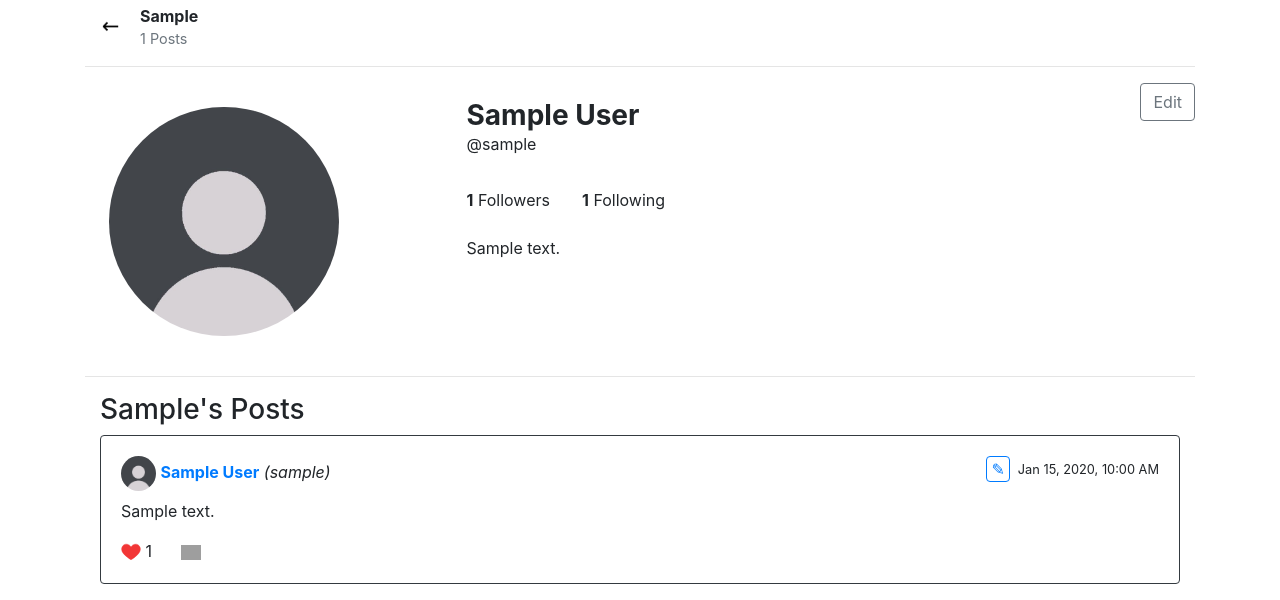
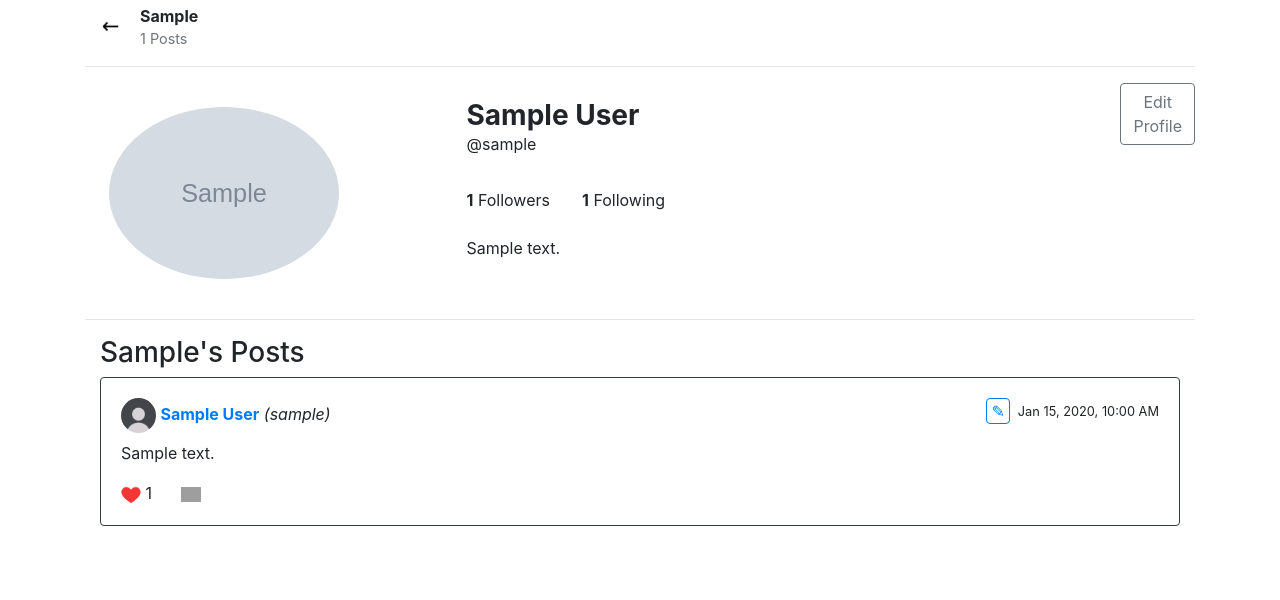
Before and after one commit to shlok-mehndiratta/network, a Django app: a page that uses network/templates/network/layout.html in a window 1280 px wide. Shown: the part 56-656 px from the top of the page. Run offline with Django 3.2, Linux system fonts and the light colour scheme; a user stored in the database is signed in; tables that the repository leaves empty hold one stand-in row (values such as "Sample post"); grey boxes marked "Sample" are stand-in pictures; some libraries are stand-ins or nearby versions; grey boxes are pictures that could not be loaded.

Commit message:
Edit button workflow added

```diff
--- a/network/forms.py
+++ b/network/forms.py
@@ -2,6 +2,37 @@ from django import forms
 from .models import User
 
 class ProfileForm(forms.ModelForm):
+    # Add a custom 'name' field that isn't directly on the model
+    name = forms.CharField(max_length=100, required=True, help_text="Your full name.")
+
     class Meta:
         model = User
-        fields = ['profile_picture', 'bio']
+        # Reorder this list to put 'profile_picture' first
+        fields = ['profile_picture', 'name', 'username', 'bio']
+        widgets = {
+            'bio': forms.Textarea(attrs={'rows': 3}),
+        }
+
+
+    def __init__(self, *args, **kwargs):
+        # Prefill the 'name' field by combining first_name and last_name
+        super().__init__(*args, **kwargs)
+        if self.instance:
+            self.fields['name'].initial = f"{self.instance.first_name} {self.instance.last_name}".strip()
+
+        # Apply Bootstrap styling to all fields
+        for field_name, field in self.fields.items():
+            field.widget.attrs['class'] = 'form-control'
+
+    def save(self, commit=True):
+        # Override the save method to handle the custom 'name' field
+        user = super().save(commit=False)
+
+        # Split the 'name' from the form back into first_name and last_name
+        name_parts = self.cleaned_data.get('name').split(' ', 1)
+        user.first_name = name_parts[0]
+        user.last_name = name_parts[1] if len(name_parts) > 1 else ''
+
+        if commit:
+            user.save()
+        return user
--- a/network/static/network/js/profile.js
+++ b/network/static/network/js/profile.js
@@ -1,68 +1,106 @@
 document.addEventListener("DOMContentLoaded", () => {
-    // Find the single follow button on the page
+    // --- FOLLOW/UNFOLLOW LOGIC (No changes here) ---
     const followBtn = document.querySelector('#follow-btn');
-
-    // If the button exists, add a single click event listener
     if (followBtn) {
         followBtn.addEventListener('click', handleFollow);
     }
 
-    // This loads the user's posts
-    view_posts(profile_name);
+    // --- EDIT PROFILE MODAL LOGIC (All changes are here) ---
+    const saveButton = document.querySelector('#save-profile-changes');
+    const editForm = document.querySelector('#edit-profile-form');
+
+    if (saveButton && editForm) {
+        saveButton.addEventListener('click', () => {
+            handleProfileUpdate(editForm, saveButton);
+        });
+    }
+
+    // Initial call to load posts
+    view_posts(profile_name, 1);
 });
 
+/**
+ * Handles the profile update form submission with proper UI states and error handling.
+ */
+function handleProfileUpdate(form, button) {
+    // 1. Clear old errors and set the button to a "loading" state
+    clearErrors(form);
+    button.disabled = true;
+    button.innerHTML = `<span class="spinner-border spinner-border-sm" role="status" aria-hidden="true"></span> Saving...`;
 
-function handleFollow() {
-    // Check if the current user is logged in
-    if (isAuthenticated !== "true") {
-        window.location.href = `/login?next=${window.location.pathname}`;
-        return;
-    }
+    const formData = new FormData(form);
 
-    const followBtn = document.querySelector('#follow-btn');
-    const action = followBtn.dataset.action; // 'follow' or 'unfollow'
+    fetch('/update-profile/', {
+        method: 'POST',
+        headers: { 'X-CSRFToken': getCSRFToken() },
+        body: formData
+    })
+    .then(response => response.json())
+    .then(result => {
+        if (result.success) {
+            // On success, update the profile page UI with the new data
+            document.querySelector('#profile-full-name').innerText = result.name;
+            document.querySelector('#profile-header-name').innerText = result.name.split(' ')[0]; // Show first name in header
+            document.querySelector('#profile-username').innerText = `@${result.username}`; // Update username
+            document.querySelector('#profile-bio').innerText = result.bio || "No bio provided.";
+            if (result.profile_picture_url) {
+                document.querySelectorAll('.profile-pic').forEach(img => img.src = result.profile_picture_url);
+            }
 
-    fetch('/edit-profile', {
-        method: "PUT",
-        headers: {
-            "Content-Type": "application/json",
-            "X-CSRFToken": getCSRFToken()
-        },
-        body: JSON.stringify({
-            // Send `true` if the action is 'follow', otherwise `false`
-            follow: action === 'follow',
-            following: profile_name
-        })
+            view_posts(result.username, 1);
+
+            $('#editProfileModal').modal('hide');
+        } else {
+            displayErrors(result.errors, form);
+        }
     })
-    .then(response => {
-        if (response.ok) {
-            // **Update the UI without reloading the page**
-            updateFollowUI();
-        } else {
-            alert('Something went wrong. Please try again.');
-        }
+    .catch(error => {
+        // On network or server failure, show a generic alert
+        console.error('Profile update failed:', error);
+        alert('An unexpected error occurred. Please try again later.');
+    })
+    .finally(() => {
+        // 4. Always restore the button to its original state
+        button.disabled = false;
+        button.innerHTML = 'Save changes';
     });
 }
 
+/**
+ * Displays validation errors below the corresponding form fields.
+ * @param {object} errors - An object where keys are field names and values are error message arrays.
+ * @param {HTMLFormElement} form - The form element to display errors in.
+ */
+function displayErrors(errors, form) {
+    for (const fieldName in errors) {
+        const field = form.querySelector(`[name="${fieldName}"]`);
+        if (field) {
+            // Add Bootstrap's 'is-invalid' class for a red border
+            field.classList.add('is-invalid');
 
-function updateFollowUI() {
-    const followBtn = document.querySelector('#follow-btn');
-    const followerCountSpan = document.querySelector('#follower-count');
-    let currentFollowers = parseInt(followerCountSpan.innerText);
+            // Create and insert the error message element
+            const errorContainer = document.createElement('div');
+            errorContainer.className = 'invalid-feedback d-block'; // 'd-block' makes it visible
+            errorContainer.innerText = errors[fieldName].join(' '); // Join multiple errors for a single field
 
-    // If the button's last action was 'follow'
-    if (followBtn.dataset.action === 'follow') {
-        // Change button to 'Following' state
-        followBtn.innerText = 'Following';
-        followBtn.className = 'btn btn-outline-primary';
-        followBtn.dataset.action = 'unfollow'; // Set the next action to 'unfollow'
-        followerCountSpan.innerText = currentFollowers + 1; // Increment follower count
-
-    } else { // If the button's last action was 'unfollow'
-        // Change button to 'Follow' state
-        followBtn.innerText = 'Follow';
-        followBtn.className = 'btn btn-primary';
-        followBtn.dataset.action = 'follow'; // Set the next action to 'follow'
-        followerCountSpan.innerText = currentFollowers - 1; // Decrement follower count
+            // Insert the error message right after the form field
+            field.parentNode.insertBefore(errorContainer, field.nextSibling);
+        }
     }
 }
+
+/**
+ * Removes all previous validation error messages and styles from a form.
+ * @param {HTMLFormElement} form - The form element to clear errors from.
+ */
+function clearErrors(form) {
+    // Remove all old error message divs
+    form.querySelectorAll('.invalid-feedback').forEach(msg => msg.remove());
+    // Remove the red border from all fields that had errors
+    form.querySelectorAll('.is-invalid').forEach(field => field.classList.remove('is-invalid'));
+}
+
+
+// --- Your other functions (handleFollow, getCSRFToken) go here ---
+function handleFollow() { /* ... your existing follow logic ... */ }
+function getCSRFToken() { /* ... your existing CSRF token logic ... */ }
--- a/network/templates/network/layout.html
+++ b/network/templates/network/layout.html
@@ -6,14 +6,7 @@
         <title>{% block title %}Social Network{% endblock %}</title>
         <link rel="stylesheet" href="https://stackpath.bootstrapcdn.com/bootstrap/4.4.1/css/bootstrap.min.css" integrity="sha384-Vkoo8x4CGsO3+Hhxv8T/Q5PaXtkKtu6ug5TOeNV6gBiFeWPGFN9MuhOf23Q9Ifjh" crossorigin="anonymous">
         <link href="{% static 'network/css/styles.css' %}" rel="stylesheet">
-        <script src="{% static 'network/js/base.js' %}"></script>
-        <script>
-            const currentUsername = "{{ request.user.username }}";
-            const isAuthenticated = "{{ request.user.is_authenticated|yesno:'true,false' }}";
-        </script>
 
-        {% block script %}
-        {% endblock %}
     </head>
     <body>
 
@@ -54,19 +47,19 @@
             {% endblock %}
         </div>
 
-        <!-- <nav aria-label="Page navigation example">
-        <ul class="pagination justify-content-center">
-            <li class="page-item disabled">
-            <a class="page-link" href="#" tabindex="-1" aria-disabled="true">Previous</a>
-            </li>
-            <li class="page-item"><a class="page-link" href="#">1</a></li>
-            <li class="page-item"><a class="page-link" href="#">2</a></li>
-            <li class="page-item"><a class="page-link" href="#">3</a></li>
-            <li class="page-item">
-            <a class="page-link" href="#">Next</a>
-            </li>
-        </ul>
-        </nav> -->
+        <script src="https://code.jquery.com/jquery-3.4.1.slim.min.js" integrity="sha384-J6qa4849blE2+poT4WnyKhv5vZF5SrPo0iEjwBvKU7imGFAV0wwj1yYfoRSJoZ+n" crossorigin="anonymous"></script>
+
+        <script src="https://cdn.jsdelivr.net/npm/popper.js@1.16.0/dist/umd/popper.min.js" integrity="sha384-Q6E9RHvbIyZFJoft+2mJbHaEWldlvI9IOYy5n3zV9zzTtmI3UksdQRVvoxMfooAo" crossorigin="anonymous"></script>
+
+        <script src="https://stackpath.bootstrapcdn.com/bootstrap/4.4.1/js/bootstrap.min.js" integrity="sha384-wfSDF2E50Y2D1uUdj0O3uMBJnjuUD4Ih7YwaYd1iqfktj0Uod8GCExl3Og8ifwB6" crossorigin="anonymous"></script>
+
+        <script src="{% static 'network/js/base.js' %}"></script>
+        <script>
+            const currentUsername = "{{ request.user.username }}";
+            const isAuthenticated = "{{ request.user.is_authenticated|yesno:'true,false' }}";
+        </script>
+        {% block script %}
+        {% endblock %}
 
     </body>
 </html>
--- a/network/templates/network/profile.html
+++ b/network/templates/network/profile.html
@@ -16,18 +16,23 @@
             <img class="pl-2 mr-3" style="width: 35px;" src="{% static 'network/assets/icons/back.png' %}" alt="Back">
         </a>
         <div class="d-flex flex-column">
-            <div class="fw-bold"><b>{{ profileuser.first_name }}</b></div>
+            <div class="fw-bold"><b id="profile-header-name">{{ profileuser.first_name }}</b></div>
             <div class="text-muted" style="font-size: 0.9rem;">{{ profileuser.posts.count }} Posts</div>
         </div>
     </div>
     <hr>
 
     <div class="d-flex flex-row mb-2 w-100 h-50">
-       <img src="{% static 'network/assets/user.jpeg' %}" class="rounded-circle w-25 p-4 mr-5 float-start " alt="...">
+
+        {% if profileuser.profile_picture %}
+            <img id="profile-pic-main" class="profile-pic rounded-circle w-25 p-4 mr-5 float-start" src="{{ profileuser.profile_picture.url }}" alt="{{ profileuser.username }}'s profile picture">
+        {% else %}
+            <img id="profile-pic-main" class="profile-pic rounded-circle w-25 p-4 mr-5 float-start" src="{% static 'network/assets/user.jpeg' %}" alt="Default profile picture">
+        {% endif %}
 
        <div class="d-flex flex-column ml-5 mt-3 pl-2 w-100">
-            <h3 class="mb-0"><b>{{ profileuser.first_name }} {{ profileuser.last_name }}</b></h3>
-            <div class="mb-2">@{{ profileuser.username }}</div>
+            <h3 id="profile-full-name" class="mb-0"><b>{{ profileuser.first_name }} {{ profileuser.last_name }}</b></h3>
+            <div id="profile-username" class="mb-2">@{{ profileuser.username }}</div>
             <div class="mb-4">
                 {% if request.user.is_authenticated and request.user != profileuser %}
                     {% if profileuser in request.user.following.all %}
@@ -41,13 +46,15 @@
                 <div class="pr-3 mr-3"><b id="follower-count">{{ profileuser.followers_count }}</b> Followers </div>
                 <div class="pr-3 mr-3"><b>{{ profileuser.following_count }}</b> Following </div>
             </div>
-            <div class="mb-2 flex-grow-1">
-                {{ profileuser.bio|default:"No bio" }}
+            <div id="profile-bio" class="mb-2 flex-grow-1">
+                {{ profileuser.bio|default:"No bio provided." }}
             </div>
        </div>
        {% if request.user == profileuser %}
         <div class="d-grid gap-2 justify-content-md-end">
-                <button class="btn btn-outline-secondary" type="button">Edit</button>
+                <button class="btn btn-outline-secondary" type="button" data-toggle="modal" data-target="#editProfileModal">
+                    Edit Profile
+                </button>
         </div>
        {% endif %}
     </div>
@@ -61,4 +68,28 @@
     <div id="pagination-container" class="d-flex justify-content-center mt-4">
     </div>
 </div>
+
+<div class="modal fade" id="editProfileModal" tabindex="-1" role="dialog" aria-labelledby="editProfileModalLabel" aria-hidden="true">
+    <div class="modal-dialog" role="document">
+        <div class="modal-content">
+            <div class="modal-header">
+                <h5 class="modal-title" id="editProfileModalLabel">Edit Profile</h5>
+                <button type="button" class="close" data-dismiss="modal" aria-label="Close">
+                    <span aria-hidden="true">&times;</span>
+                </button>
+            </div>
+            <div class="modal-body">
+                <form id="edit-profile-form" method="post" enctype="multipart/form-data">
+                    {% csrf_token %}
+                    {{ form.as_p }}
+                </form>
+            </div>
+            <div class="modal-footer">
+                <button type="button" class="btn btn-secondary" data-dismiss="modal">Close</button>
+                <button type="button" class="btn btn-primary" id="save-profile-changes">Save changes</button>
+            </div>
+        </div>
+    </div>
+</div>
+
 {% endblock %}
--- a/network/urls.py
+++ b/network/urls.py
@@ -15,4 +15,5 @@ urlpatterns = [
     path("posts/<str:profile_name>", views.posts, name="posts"),
     path("edit-profile", views.edit_profile, name="edit_profile"),
     path("edit-post/<int:post_id>", views.edit_post, name="edit_post"),
+    path("update-profile/", views.update_profile, name="update_profile")
 ]
--- a/network/views.py
+++ b/network/views.py
@@ -131,22 +131,39 @@ def posts(request, profile_name):
     else:
         return JsonResponse({"error": "GET request required."}, status=400)
 
+def profile(request, username):
+    try:
+        profile_user = User.objects.get(username=username)
 
-def profile(request, username):
-    if request.method == 'POST':
+        # Create a form instance for the profile user
+        form = ProfileForm(instance=profile_user)
+
+        return render(request, 'network/profile.html', {
+            'profileuser': profile_user,
+            'form': form  # Pass the form to the template
+        })
+    except User.DoesNotExist:
+        return JsonResponse({"error": "User not found."}, status=404)
+
+
+@login_required
+def update_profile(request):
+    if request.method == "POST":
         form = ProfileForm(request.POST, request.FILES, instance=request.user)
         if form.is_valid():
             form.save()
-            # Redirect or render success
-    else:
-        try:
-            data = User.objects.get(username=username)
-            return render(request, 'network/profile.html', {
-                'form': ProfileForm(instance=data),
-                'profileuser': data
+            # MODIFY THIS RESPONSE to send back the new name and username
+            return JsonResponse({
+                "success": True,
+                "name": f"{request.user.first_name} {request.user.last_name}".strip(),
+                "username": request.user.username,
+                "bio": request.user.bio,
+                "profile_picture_url": request.user.profile_picture.url if request.user.profile_picture else None
             })
-        except User.DoesNotExist:
-            return JsonResponse({"error": "User not found."}, status=404)
+        else:
+            return JsonResponse({"success": False, "errors": form.errors})
+    return JsonResponse({"error": "Invalid request method."}, status=400)
+
 
 @login_required
 def edit_profile(request):
```
